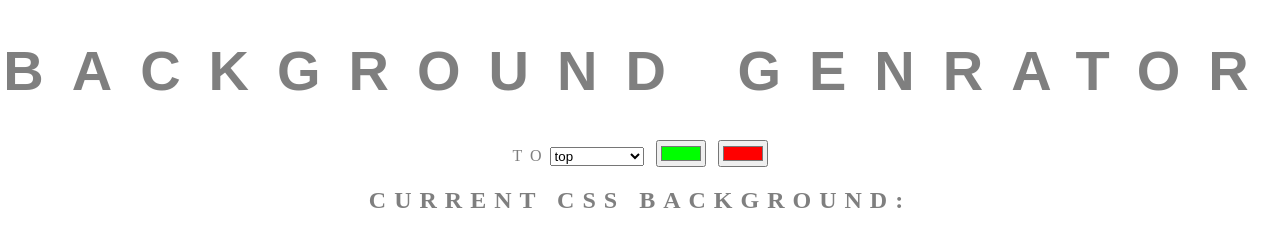
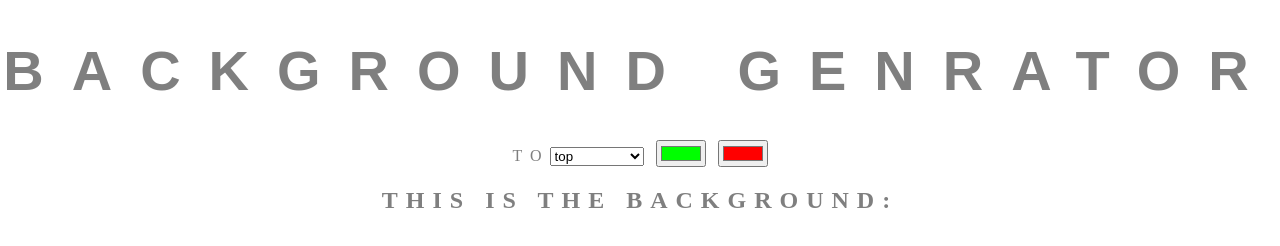
Before and after one commit to sohel1001/BackGround, a plain HTML site: page gradient.html in a window 1280 px wide. Drawn offline with Linux system fonts and the light colour scheme.

Commit message:
changing text

```diff
--- a/gradient.html
+++ b/gradient.html
@@ -26,7 +26,7 @@
     </select>
     <input type="color" class="color1" value="#00ff00" name="color1">
     <input type="color" class="color2" value="#ff0000" name="color2">
-    <h2>current css Background:</h2>
+    <h2>This is the Background:</h2>
     <h3></h3>
     <script type="text/javascript" src="gradient.js"></script>
 </body>
```
